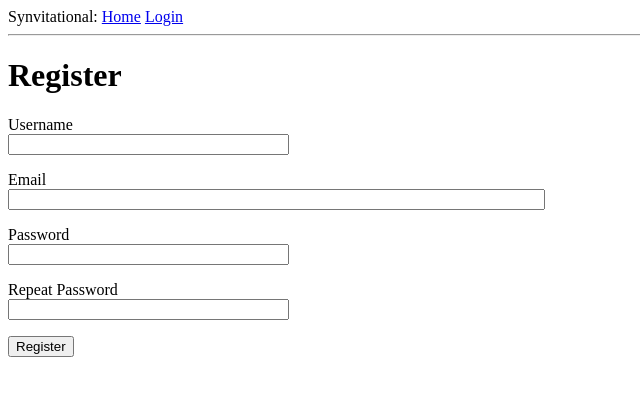
After one commit to OneCalledSyn/flaskwebsite, a Flask app: page /register in a window 1280 px wide. The commit adds this page. Shown: the top 396 px of the page, without its empty margins (0-640 px from the left). Run offline with Flask 2, Linux system fonts and the light colour scheme.

Commit message:
Add files via upload

```diff
--- a/app/__init__.py
+++ b/app/__init__.py
@@ -3,6 +3,7 @@ from flask import Flask
 from config import Config
 from flask_sqlalchemy import SQLAlchemy
 from flask_migrate import Migrate
+from flask_login import LoginManager
 # 'app' variable is an instance of the class 'Flask'
 app = Flask(__name__)
 app.config.from_object(Config)
@@ -10,6 +11,9 @@ app.config.from_object(Config)
 db = SQLAlchemy(app)
 migrate = Migrate(app, db)
 
+login = LoginManager(app)
+login.login_view = 'login'
+
 from app import routes, models
 # Importing routes at the bottom of the file instead of at the top avoids
 # 'circular imports' issue
--- a/app/forms.py
+++ b/app/forms.py
@@ -1,9 +1,27 @@
 from flask_wtf import FlaskForm
 from wtforms import StringField, PasswordField, BooleanField, SubmitField
-from wtforms.validators import DataRequired
+from wtforms.validators import ValidationError, DataRequired, Email, EqualTo
+from app.models import User
 
 class LoginForm(FlaskForm):
     username = StringField('Username', validators = [DataRequired()])
     password = PasswordField('Password', validators = [DataRequired()])
     remember_me = BooleanField('Remember Me')
     submit = SubmitField('Sign In')
+
+class RegistrationForm(FlaskForm):
+    username = StringField('Username', validators=[DataRequired()])
+    email = StringField('Email', validators=[DataRequired(), Email()])
+    password = PasswordField('Password', validators=[DataRequired()])
+    password2 = PasswordField('Repeat Password', validators=[DataRequired(), EqualTo('password')])
+    submit = SubmitField('Register')
+
+    def validate_username(self, username):
+        user = User.query.filter_by(username=username.data).first()
+        if user is not None:
+            raise ValidationError('That username is already in use, please try a different one.')
+
+    def validate_email(self, email):
+        user = User.query.filter_by(email=email.data).first()
+        if user is not None:
+            raise ValidationError('That email address is already in use, please try a different one.')
--- a/app/routes.py
+++ b/app/routes.py
@@ -1,6 +1,10 @@
 from flask import render_template, flash, redirect, url_for
-from app import app
-from app.forms import LoginForm
+from app import app, db
+from app.forms import LoginForm, RegistrationForm
+from flask_login import current_user, login_user, login_required, logout_user
+from app.models import User
+from flask import request
+from werkzeug.urls import url_parse
 
 # @ symbol indicates the use of 'decorators'
 # Decorators dynamically alter the functionality of a function/method/class
@@ -8,8 +12,7 @@ from app.forms import LoginForm
 # Think of a decorator as a wrapper
 @app.route('/')
 @app.route('/index')
-# If the web browser requests either of the two routes in the decorators,
-# Flask will invoke the 'index' function and pass the return value back to the browser
+@login_required
 def index():
     user = {'username': 'Syniikal'}
     posts = [
@@ -26,13 +29,40 @@ def index():
             'body': 'I am rushing out of base'
         }
     ]
-    return render_template('index.html', title = 'Home', user = user, posts = posts)
+    return render_template('index.html', title = 'Home', posts = posts)
 
 @app.route('/login', methods = ['GET', 'POST'])
 def login():
+    if current_user.is_authenticated:
+        return redirect(url_for('index'))
     form = LoginForm()
     if form.validate_on_submit():
-        flash('Login requested for user {}, remember_me = {}'.format(
-            form.username.data, form.remember_me.data))
+        user = User.query.filter_by(username=form.username.data).first()
+        if user is None or not user.check_password(form.password.data):
+            flash('Invalid username or password')
+            return redirect(url_for('login'))
+        login_user(user, remember=form.remember_me.data)
+        next_page = request.args.get('next')
+        if not next_page or url_parse(next_page).netloc != '':
+            next_page = url_for('index')
+        return redirect(next_page)
+    return render_template('login.html', title = 'Sign In', form = form)
+
+@app.route('/logout')
+def logout():
+    logout_user()
+    return redirect(url_for('index'))
+
+@app.route('/register', methods=['GET', 'POST'])
+def register():
+    if current_user.is_authenticated:
         return redirect(url_for('index'))
-    return render_template('login.html', title = 'Sign In', form = form)
+    form = RegistrationForm()
+    if form.validate_on_submit():
+        user = User(username=form.username.data, email=form.email.data)
+        user.set_password(form.password.data)
+        db.session.add(user)
+        db.session.commit()
+        flash('Congratulations, you are now a registered user!')
+        return redirect(url_for('login'))
+    return render_template('register.html', title = 'Register', form = form)
--- a/app/templates/base.html
+++ b/app/templates/base.html
@@ -12,7 +12,11 @@
         <div>
             Synvitational:
             <a href = "{{ url_for('index')}}">Home</a>
-            <a href = "{{ url_for('login')}}">Login</a>
+            {% if current_user.is_anonymous %}
+                <a href = "{{ url_for('login')}}">Login</a>
+            {% else %}
+                <a href = "{{ url_for('logout') }}">Logout</a>
+            {% endif %}
         </div>
         <hr>
         {% with messages = get_flashed_messages() %}
--- a/app/templates/index.html
+++ b/app/templates/index.html
@@ -2,7 +2,7 @@
 {% extends "base.html" %}
 
 {% block content %}
-      <h1>Welcome {{user.username}}!</h1>
+      <h1>Hi, {{current_user.username}}!</h1>
       {% for post in posts %}
       <div><p>{{post.author.username}} says: <b>{{post.body}}</b></p></div>
       {% endfor %}
--- a/app/templates/login.html
+++ b/app/templates/login.html
@@ -21,4 +21,5 @@
       <p>{{ form.remember_me() }} {{ form.remember_me.label }}</p>
       <p>{{ form.submit() }}</p>
   </form>
+  <p>New User? <a href="{{ url_for('register') }}">Click to register!</a></p>
 {% endblock %}
--- /dev/null
+++ b/app/templates/register.html
@@ -0,0 +1,39 @@
+<!DOCTYPE html>
+
+{% extends "base.html" %}
+
+{% block content %}
+    <h1>Register</h1>
+    <form action="" method="post">
+        {{ form.hidden_tag() }}
+        <p>
+            {{ form.username.label }}<br>
+            {{ form.username(size=32) }}<br>
+            {% for error in form.email.errors %}
+                <span style="color: red;">[{{ error }}]</span>
+            {% endfor %}
+        </p>
+        <p>
+            {{ form.email.label }}<br>
+            {{ form.email(size=64)}}<br>
+            {% for error in form.email.errors %}
+                <span style="color: red;"[{{ error }}]</span>
+            {% endfor %}
+        </p>
+        <p>
+            {{ form.password.label }}<br>
+            {{ form.password(size=32) }}<br>
+            {% for error in form.password.errors %}
+                <span style="color: red;"[{{ error }}]</span>
+            {% endfor %}
+        </p>
+        <p>
+            {{ form.password2.label }}<br>
+            {{ form.password2(size=32) }}<br>
+            {% for error in form.password2.errors %}
+                <span style="color: red;">[{{ error }}]</span>
+            {% endfor %}
+        </p>
+        <p>{{ form.submit() }}</p>
+    </form>
+{% endblock %}
```
Also changed, not shown: app/models.py (+26 -2 lines).
